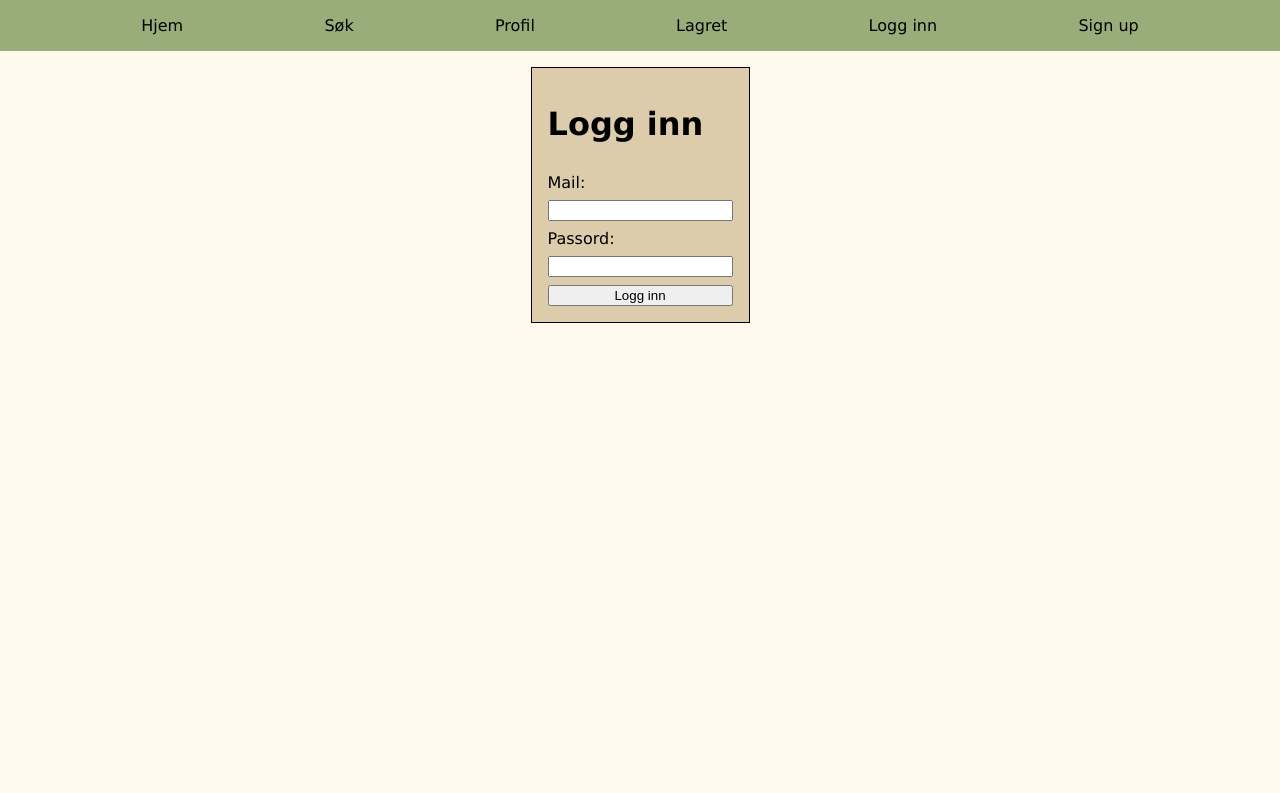
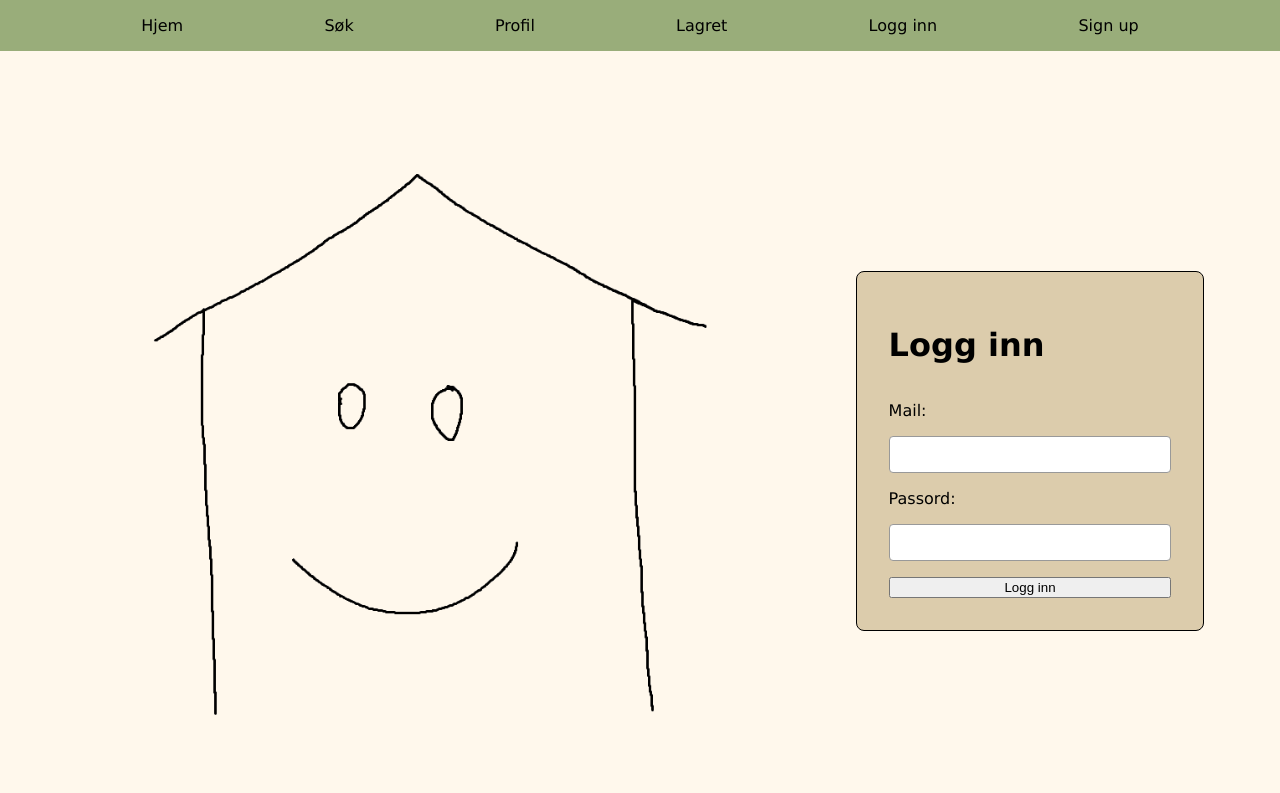
Before and after one commit to irismonstad/studentbolig, a website: page public/html/login.html in a window 1280 px wide. Drawn offline with Linux system fonts and the light colour scheme.

Commit message:
Justert css for brukerskjema

```diff
--- a/public/css/brukerskjema.css
+++ b/public/css/brukerskjema.css
@@ -1,3 +1,7 @@
+* {
+    box-sizing: border-box; /* Hindrer overflow ved padding */
+}
+
 body, html {
     margin:0;
     padding:0;
@@ -6,22 +10,45 @@ body, html {
     background-color: #FFF8EC;
 }
 
-* {
-    box-sizing: border-box; /* Hindrer overflow ved padding */
-}
 
 #main {
     display:grid;
-    place-items: center;
-    padding:1em;
+    grid-template-columns: 1fr 1fr;
+    grid-template-areas: "hus skjema";
+    min-height: 100vh;
+    min-width: 100%;
+    padding:2em;
 }
 
+
+#hus {
+    grid-area: hus;
+    display: flex;
+    justify-content: center;
+    align-items: center;
+    width:100%;
+    height:auto;
+}
+
+
 form {
-    display:grid;
-    padding:1em;
-    max-width:40%;
-    gap:.5em;
+    display:flex;
+    flex-direction: column;
+    grid-area: skjema;
+    padding:2em;
+    gap:1em;
+    width:80%;
+    justify-self:center;
+    align-self:center;
     border:1px solid black;
     background-color: #DCCCAC;
+    border-radius: 8px;
 
 }
+
+input {
+    width: 100%;
+    padding: 10px;
+    border: 1px solid #999;
+    border-radius: 4px;
+}
--- a/public/html/login.html
+++ b/public/html/login.html
@@ -11,6 +11,9 @@
 </head>
 <body>
     <div id="main">
+        <figure id="hus">
+            <img src="../bilder/hus.png" alt="Hus med et smilefjes inni" width="700">
+        </figure>
         <form id="innlogging">
             <h1>Logg inn</h1>
             <label for="mail">Mail: </label>
```
Also changed, not shown: public/html/signup.html (+3 -0 lines), public/bilder/hus.png (added).
